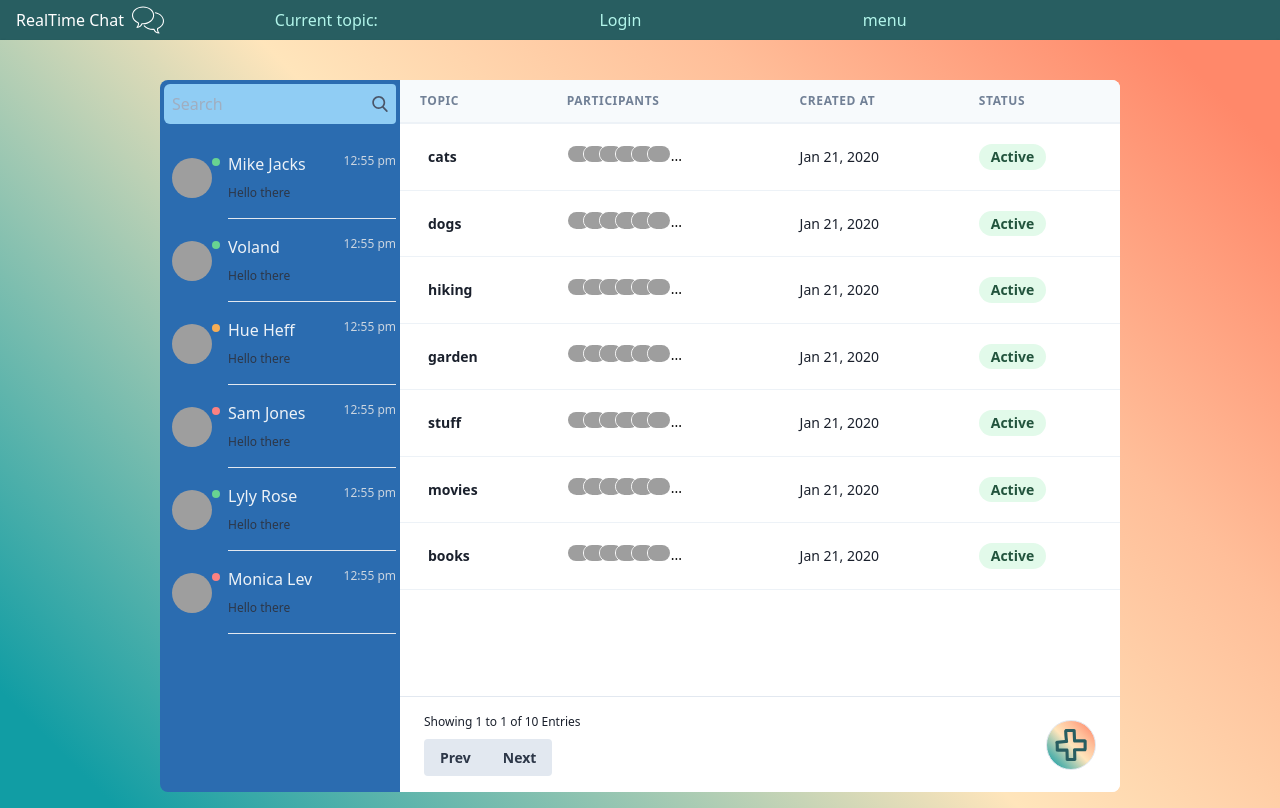
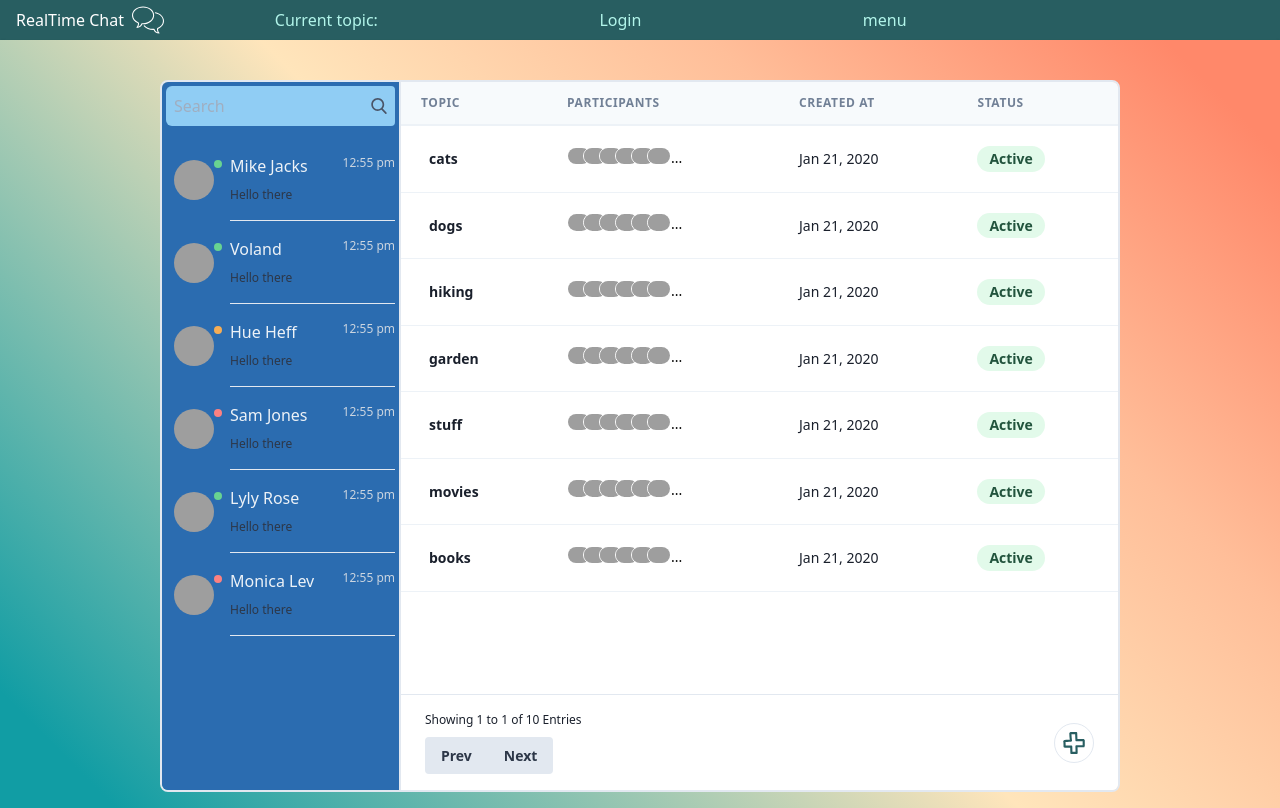
Before and after one commit to xa-xa-xa/chat_react_socketIO_node, a React (Create React App) app in the folder client/: page / in a window 1280 px wide. Built offline with nearby package versions, Linux system fonts and the light colour scheme; grey boxes are pictures that could not be loaded.

Commit message:
refactoring

```diff
--- a/client/src/App.js
+++ b/client/src/App.js
@@ -15,7 +15,7 @@ function App() {
       <div
         id='app-content'
         className='justify-center antialiased shadow main-gradient'>
-        <div className='w-full sm:mx-4 md:mx-8 lg:w-3/4 sm:mb-4 sm:mt-10 sm:rounded-lg'>
+        <div className='w-full sm:mx-4 md:mx-8 lg:w-3/4 sm:mb-4 sm:mt-10'>
           <Router>
             <Route component={Login_Page} path={'/login'} exact />
             <Route component={Conversation} path={'/chat'} exact />
--- a/client/src/Components/Chat/ChatsList/ChatList.jsx
+++ b/client/src/Components/Chat/ChatsList/ChatList.jsx
@@ -9,11 +9,8 @@ import Join from '../Join/Join.jsx';
 import PlusIcon from '../../../icons/plusIcon';
 
 const ChatList = () => {
-  const { users } = useContext(Context);
-  const { topics } = useContext(Context);
+  const { users, topics } = useContext(Context);
 
-  // const [chatTopics, setChatTopics] = useState(topics);
-  // const [chatUsers, setChatUsers] = useState(users);
   const [createNewTopic, setCreateNewTopic] = useState(false);
   const [showModal, setShowModal] = useState(false);
 
@@ -23,24 +20,23 @@ const ChatList = () => {
   }
 
   return (
-    <div className='flex flex-row h-full'>
+    <div className='flex flex-row h-full sm:rounded-lg overflow-hidden border-2'>
       <UsersList users={users} />
-
-      <div className='flex relative flex-col bg-white  rounded-r-lg overflow-hidden w-1/2 sm:w-2/3 lg:w-3/4'>
+      <div className='flex relative flex-col bg-white overflow-hidden w-1/2 sm:w-2/3 lg:w-3/4'>
         <div>
           <table className='leading-normal w-full'>
             <thead>
               <tr>
-                <th className='px-5 py-3 border-b-2 border-gray-200 bg-gray-100 text-left text-xs font-semibold text-gray-600 uppercase tracking-wider'>
+                <th className='px-5 py-1 sm:py-3 border-b-2 border-gray-200 bg-gray-100 text-left text-xs font-semibold text-gray-600 uppercase tracking-wider'>
                   Topic
                 </th>
-                <th className='px-5 py-3 border-b-2 border-gray-200 bg-gray-100 text-left text-xs font-semibold text-gray-600 uppercase tracking-wider'>
+                <th className='px-5 py-1 sm:py-3 border-b-2 border-gray-200 bg-gray-100 text-left text-xs font-semibold text-gray-600 uppercase tracking-wider'>
                   Participants
                 </th>
-                <th className='px-5 py-3 border-b-2 border-gray-200 bg-gray-100 text-left text-xs font-semibold text-gray-600 uppercase tracking-wider'>
+                <th className='px-5 py-1 sm:py-3 border-b-2 border-gray-200 bg-gray-100 text-left text-xs font-semibold text-gray-600 uppercase tracking-wider'>
                   Created at
                 </th>
-                <th className='px-5 py-3 border-b-2 border-gray-200 bg-gray-100 text-left text-xs font-semibold text-gray-600 uppercase tracking-wider'>
+                <th className='px-5 py-1 sm:py-3 border-b-2 border-gray-200 bg-gray-100 text-left text-xs font-semibold text-gray-600 uppercase tracking-wider'>
                   Status
                 </th>
               </tr>
@@ -68,7 +64,7 @@ const ChatList = () => {
           </div>
           <button
             onClick={() => addNewTopic()}
-            className='border border-grey-300 rounded-full p-2 text-teal-800 hover:text-teal-500 main-gradient'>
+            className='border border-grey-300 rounded-full p-2 fill-current text-teal-800 hover:border-teal-400 hover:text-teal-500 w-10 h-10 hover:h-10 hover:w-10'>
             <PlusIcon />
           </button>
           {showModal && (
--- a/client/src/Components/Chat/Conversation/Conversation.jsx
+++ b/client/src/Components/Chat/Conversation/Conversation.jsx
@@ -22,8 +22,9 @@ const Conversation = ({ location }) => {
   const [conversation, setConversation] = useState([]);
   const [users, setUsers] = useState([]);
 
-  const ENDPOINT = 'localhost:5000';
-
+  // const ENDPOINT = 'localhost:5000';
+  const ENDPOINT =
+    'https://chat-app-react-node-soketio.herokuapp.com/' || 'localhost:5000';
   //Joining/disconnecting user to/from the conversation
   useEffect(() => {
     const { name, room } = querystring.parse(location.search);
@@ -70,9 +71,9 @@ const Conversation = ({ location }) => {
   };
 
   return (
-    <div className='flex flex-row h-full rounded-lg overflow-hidden border-2'>
+    <div className='flex flex-row  h-full rounded-lg overflow-hidden border-2'>
       <UsersList users={users} />
-      <div className='flex relative flex-col bg-white rounded-r-lg w-1/2 sm:w-2/3 lg:w-3/4'>
+      <div className='flex relative flex-col bg-white w-1/2 sm:w-2/3 lg:w-3/4'>
         <InfoBar room={room} />
         <MessageBox messages={conversation} currentUser={name} />
         <MessageInput
--- a/client/src/Components/Chat/Info_Bar/InfoBar.jsx
+++ b/client/src/Components/Chat/Info_Bar/InfoBar.jsx
@@ -10,7 +10,7 @@ const InfoBar = ({ room }) => {
       <div
         id='leftInnerContainer'
         className='flex flex-row w-11/12 items-center'>
-        <div className='text-red-500 fill-current w-12 ml-2 p-1'>
+        <div className='text-gray-700 fill-current w-12 ml-2 p-1'>
           <OnlineIcon />
         </div>
         <h3 className='text-grey-400 text-xl w-full text-center font-bold'>
--- a/client/src/Components/Chat/Message_Input/Message_Input.jsx
+++ b/client/src/Components/Chat/Message_Input/Message_Input.jsx
@@ -2,7 +2,7 @@ import React from 'react';
 
 const MessageInput = ({ message, sendMessage, setMessage }) => {
   return (
-    <form className='flex align-end border rounded-br-lg h-12 absolute inset-x-0 bottom-0 overflow-hidden'>
+    <form className='flex align-end border-t-2 h-12 absolute inset-x-0 bottom-0'>
       <input
         type='text'
         value={message}
--- a/client/src/Components/Chat/Users_List/Users_List.js
+++ b/client/src/Components/Chat/Users_List/Users_List.js
@@ -7,7 +7,7 @@ const UsersList = ({ users }) => {
   const lastMessage = 'Hello there';
   const lastSingIn = '12:55 pm';
   return (
-    <div className='flex flex-col bg-blue-700 w-1/2 sm:w-1/3 lg:w-1/4  h-full  rounded-l-lg'>
+    <div className='flex flex-col bg-blue-700 w-1/2 sm:w-1/3 lg:w-1/4  h-full border-r-2'>
       <Search />
       <div className='px-1 py-2 overflow-hidden overflow-y-auto'>
         <ul>
--- a/client/src/icons/plusIcon.jsx
+++ b/client/src/icons/plusIcon.jsx
@@ -3,17 +3,14 @@ import React from 'react';
 const plusIcon = () => {
   return (
     <svg
-      className='w-8 h-8 fill-current hover:h-10 hover:w-10'
+      className='fill-current'
       version='1.1'
       id='Capa_1'
       xmlns='http://www.w3.org/2000/svg'
       xmlnsXlink='http://www.w3.org/1999/xlink'
       x='0px'
       y='0px'
-      width='414.312px'
-      height='414.312px'
       viewBox='0 0 414.312 414.312'
-      // style={{ enableBackground: 'new 0 0 414.312 414.312' }}
       xmlSpace='preserve'>
       <g>
         <path
```
